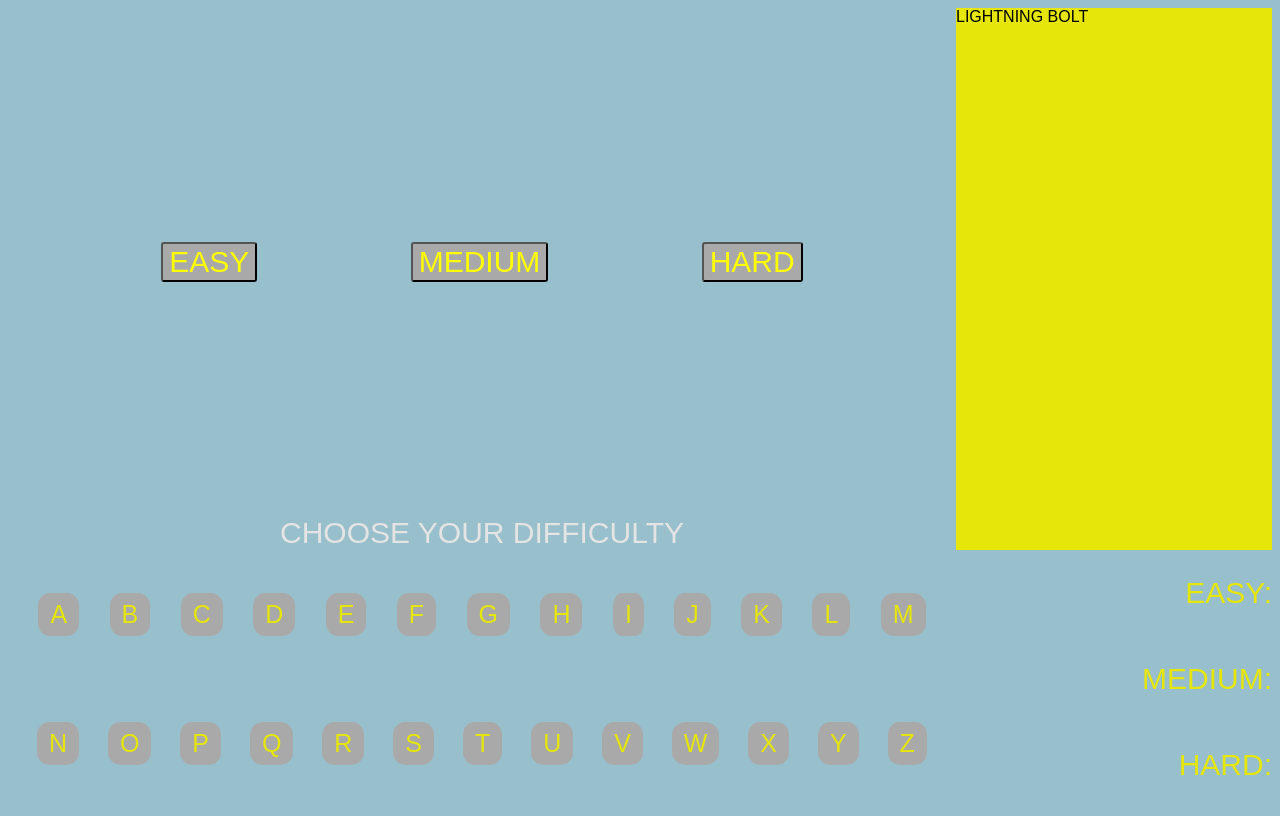
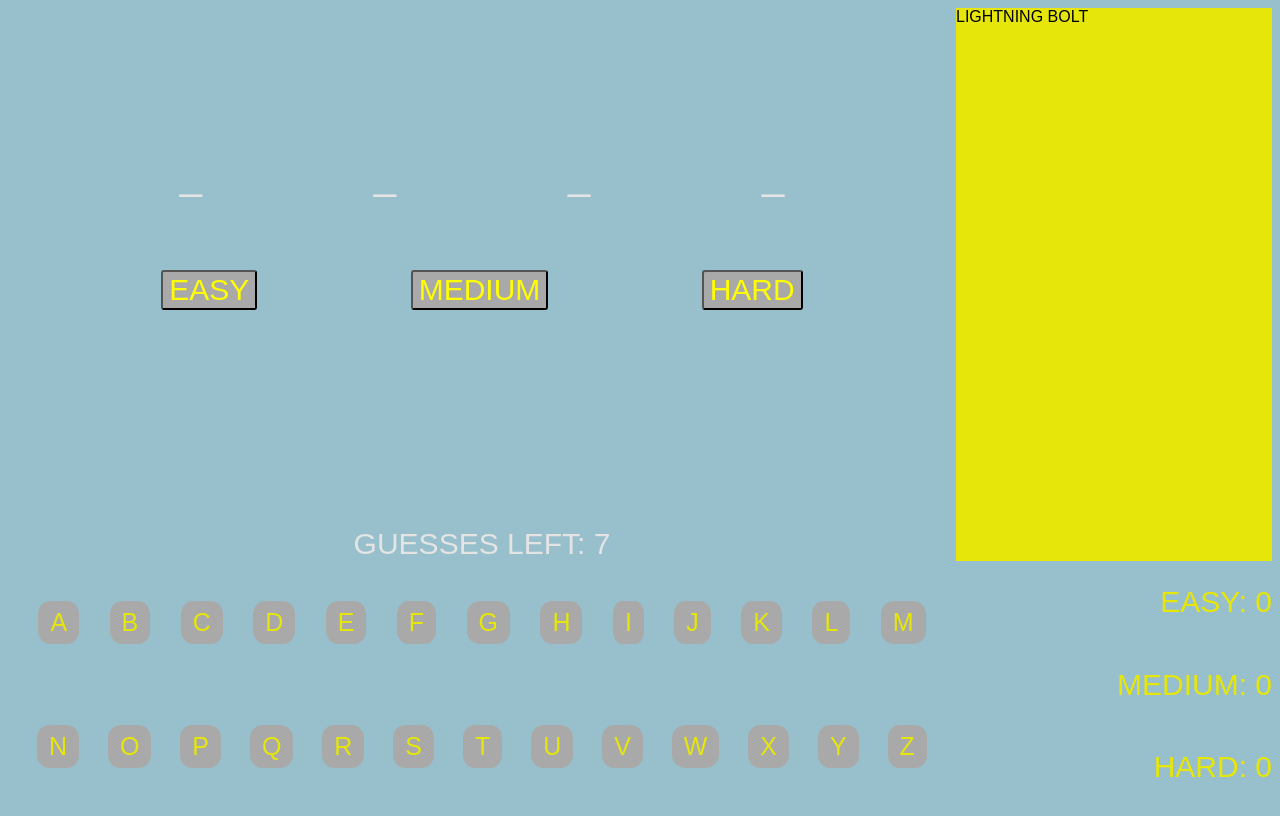
Before and after one commit to zacharyswanmitchell/weatherman, a plain HTML site: page index.html in a window 1280 px wide. Drawn offline with Linux system fonts and the light colour scheme.

Commit message:
Adding default state at page load

```diff
--- a/assets/script.js
+++ b/assets/script.js
@@ -21,13 +21,15 @@ const hardWinCountElement = document.getElementById("hard-win-count");
 let remainingGuesses = 7;
 let guessedLetters = [];
 let secretWord;
-let wordArray;
+let wordArray = easyWords;
 
-let currentDifficulty;
+let currentDifficulty = "easy";
 
 let easyWinCount = 0;
 let mediumWinCount = 0;
 let hardWinCount = 0;
+
+initializeGame()
 
 // Function to initialize the game
 function initializeGame() {
@@ -49,7 +51,6 @@ function initializeGame() {
 }
 // Function to handle letter selection
 function handleLetterSelection(letter) {
-    letter = letter.toUpperCase();
 // Check if the letter has already been guessed
   if (guessedLetters.includes(letter)) {
     guessesContainer.textContent = `LETTER "${letter}" HAS ALREADY BEEN GUESSED`;
@@ -101,7 +102,7 @@ function updateGuessesUI() {
 
 // Function to check if the word is guessed
 function isWordGuessed() {
-    const displayedWord = secretWordContainer.textContent;
+const displayedWord = secretWordContainer.textContent;
     return !displayedWord.includes("_");
 }
 
@@ -139,7 +140,7 @@ function resetGame() {
 
 /* -- event listeners -- */
 
-
+// Event Listeners for Difficulty Selection
 easyButton.addEventListener("click", function () {
   resetGame();
   currentDifficulty = "easy";
@@ -175,7 +176,7 @@ let keyboardButtons = document.querySelectorAll('.letter-buttons');
 keyboardButtons.forEach((button) => {
     button.addEventListener("click", function(){
       // button.className = "hidden";
-        let letter = button.textContent;
+        let letter = button.textContent.toUpperCase();
         handleLetterSelection(letter);
     })
 });
--- a/index.html
+++ b/index.html
@@ -20,9 +20,9 @@
         <div class="guesses"><span id="guesses"></span></div>
         <div class="graphic">LIGHTNING BOLT</div>
         <div class="scoreboard">
-            <div id="easy-win-count">EASY: </div>
-            <div id="medium-win-count">MEDIUM: </div>
-            <div id="hard-win-count">HARD: </div>
+            <div id="easy-win-count">EASY: 0</div>
+            <div id="medium-win-count">MEDIUM: 0</div>
+            <div id="hard-win-count">HARD: 0</div>
         </div>
         <div class="keyboard">
             <div class="letterbox">
```
